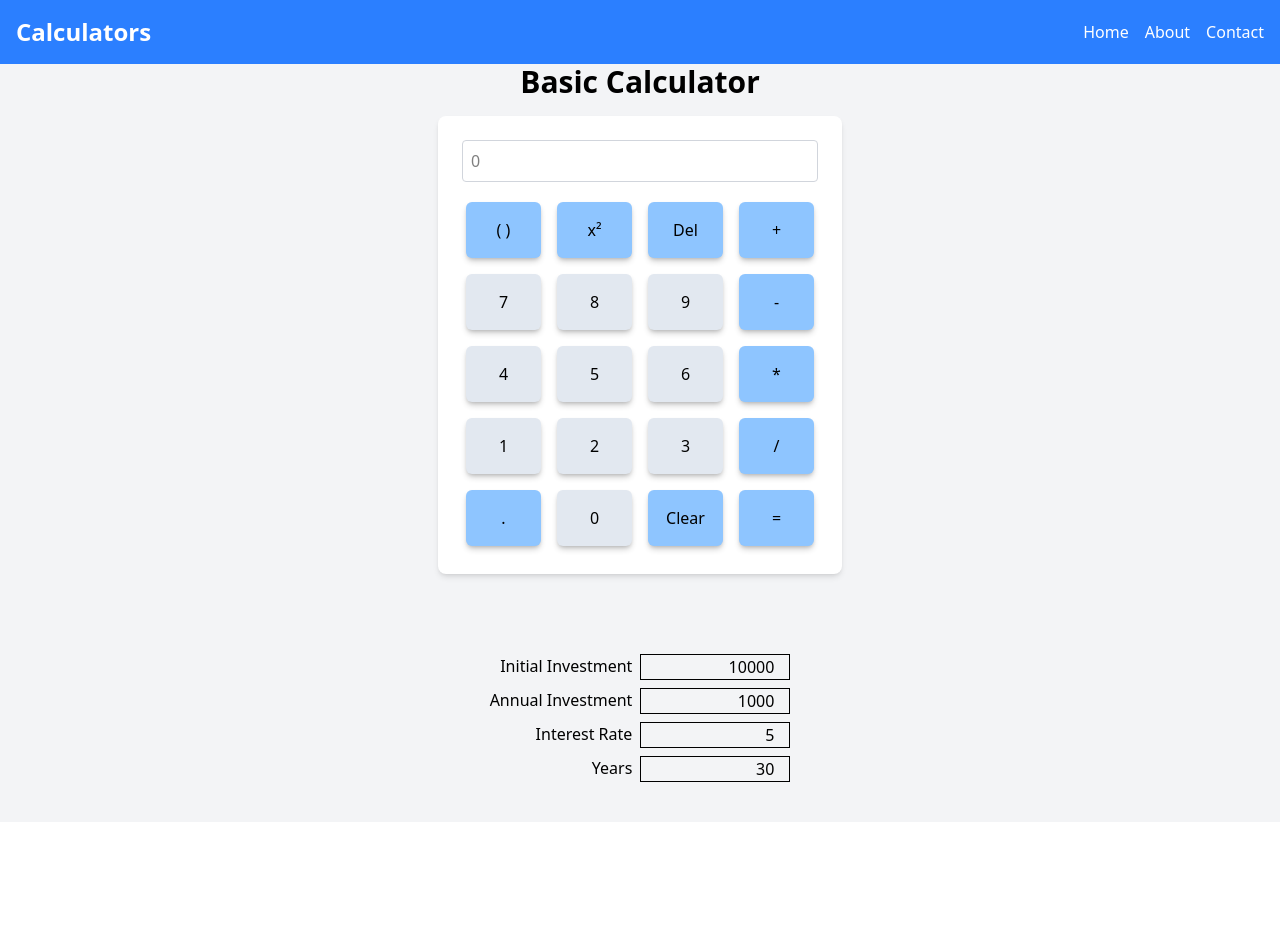
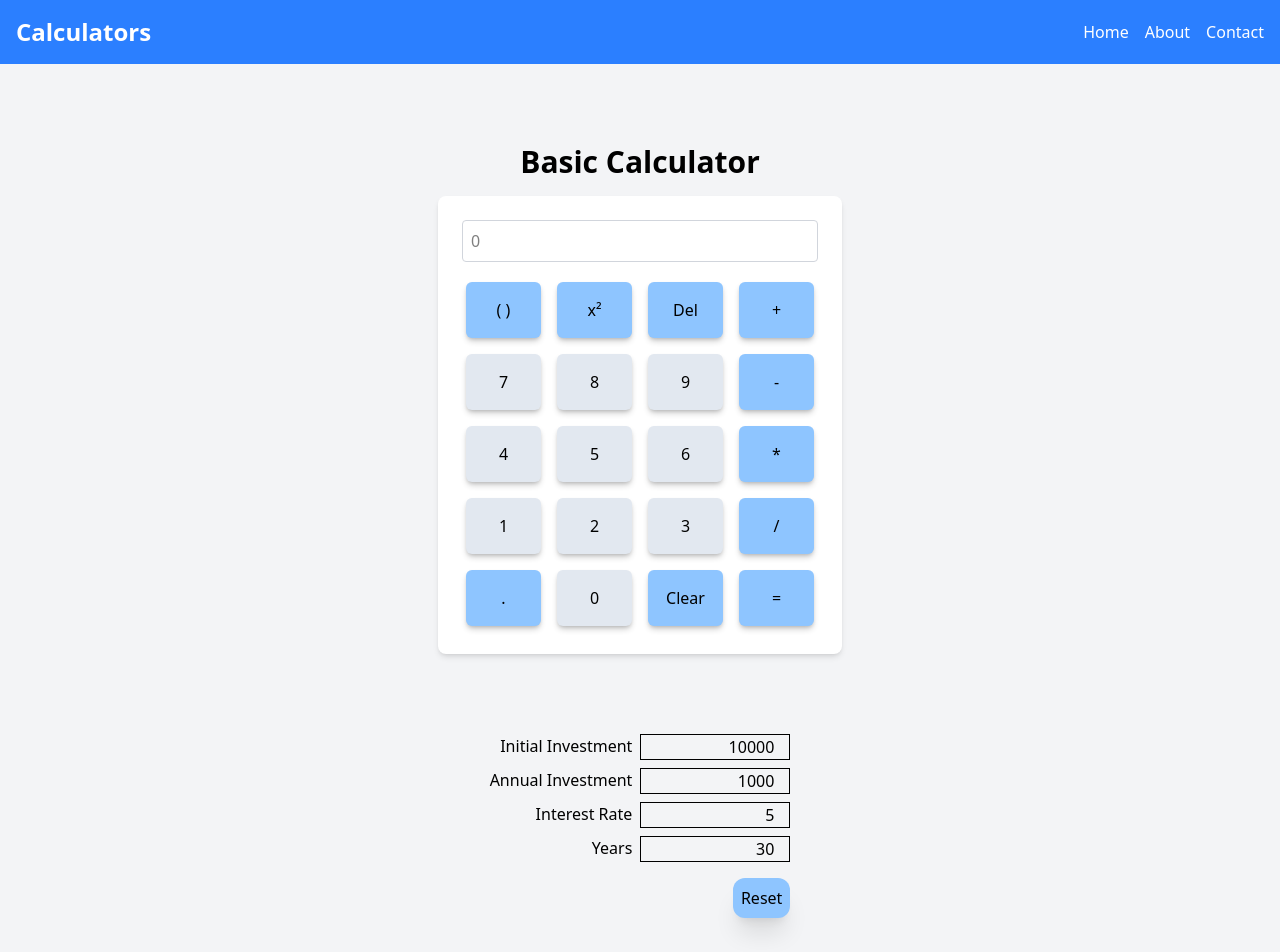
Before and after one commit to Ben-Cor/React-calcs, a React (Vite) app: page / in a window 1280 px wide. Shown: the top 952 px of the page. Before the commit the page ends 822 px from the top, so only its background shows below. Built offline with nearby package versions, Linux system fonts and the light colour scheme.

Commit message:
reset button added

```diff
--- a/src/components/CalcBasic.jsx
+++ b/src/components/CalcBasic.jsx
@@ -3,7 +3,7 @@ import CalcOperationButton from "./CalcOperationButton";
 
 export default function CalcBasic() {
   return (
-    <div className="flex flex-col items-center justify-center pb-20 bg-gray-100">
+    <div className="flex flex-col items-center justify-center py-20 bg-gray-100">
       <h1 className="text-3xl font-bold mb-4">Basic Calculator</h1>
       <div className="bg-white shadow-md rounded-lg p-6 w-[500px}">
         <input
--- a/src/components/InvestmentInputs.jsx
+++ b/src/components/InvestmentInputs.jsx
@@ -14,6 +14,16 @@ const handleChangeInput = (inputId, newValue) => {
         ...prevState,
         [inputId]: newValue,
     }));
+}
+
+const handleClickReset = (e) => {
+    e.preventDefault();
+    setUserInput({
+        initialInvestment: 10000,
+        annualInvestment: 1000,
+        interestRate: 5,
+        years: 30,
+    });
 }
 
   return (
@@ -35,6 +45,7 @@ const handleChangeInput = (inputId, newValue) => {
                 <label htmlFor="years">Years</label>
                 <input className="border-[1px] text-end w-[150px]" id="years" name="years" value={userInput.years} onChange={(e) => {handleChangeInput(e.target.id, e.target.value)}} type="number" required />
             </div>
+            <button className="bg-blue-300 p-2 mt-2 rounded-xl shadow-xl " onClick={handleClickReset}>Reset</button>
         </form>
     </div>
   );
```
